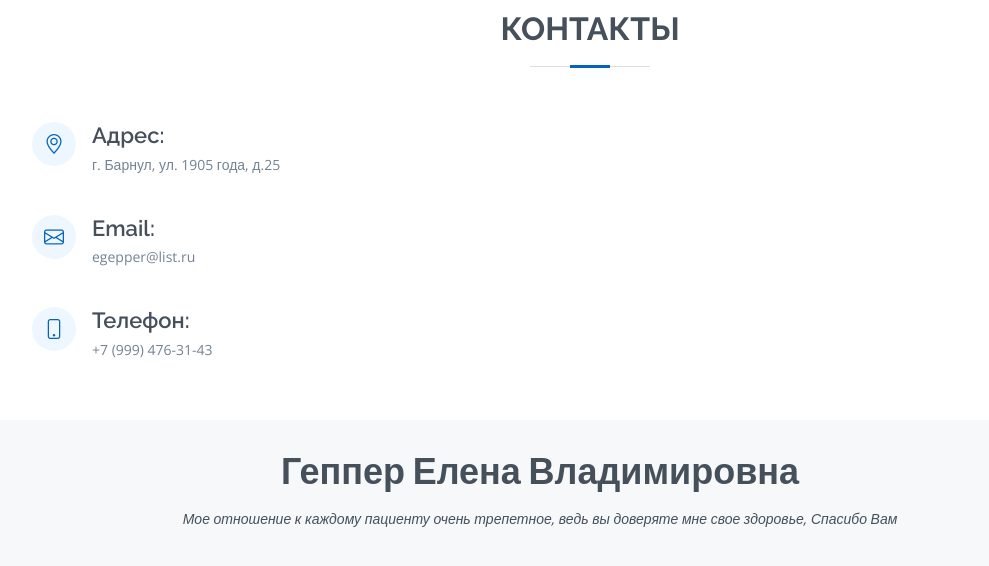
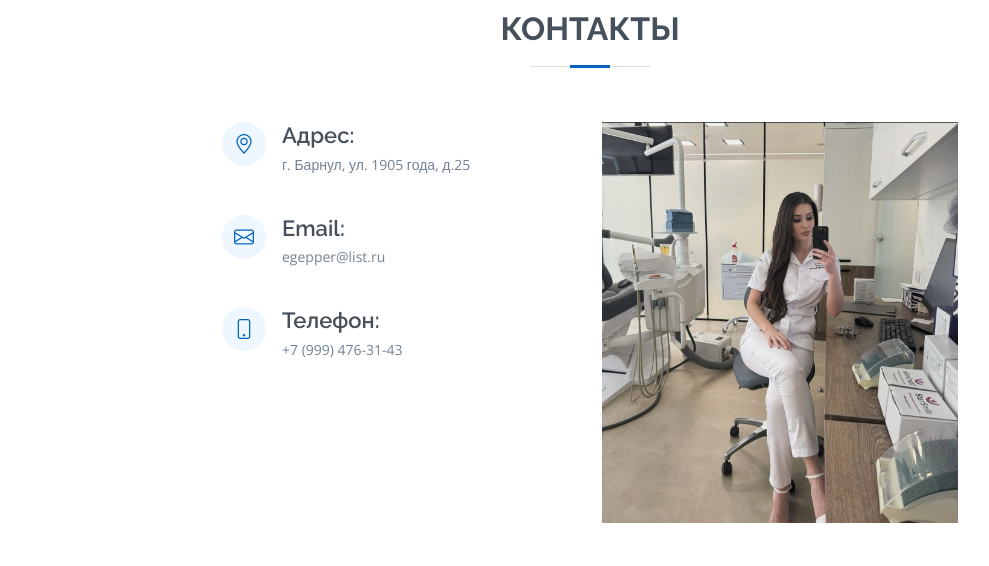
Before and after one commit to KoTKoKoC/GepperEV, a plain HTML site: page index.html in a window 1280 px wide. Shown: the part 7180-7746 px from the top of the page, without its empty margins (100-1089 px from the left). Drawn offline with nearby package versions, Linux system fonts and the light colour scheme.

Commit message:
Update index.html

```diff
--- a/index.html
+++ b/index.html
@@ -583,7 +583,7 @@
           <h2>Контакты</h2>
         </div>
 
-        <div class="row mt-1">
+        <div class="row mt-1" style="justify-content: center;">
 
           <div class="col-lg-4">
             <div class="info">
@@ -608,8 +608,10 @@
             </div>
 
           </div>
+          <div class="col-lg-4">
+            <img src="assets/img/profile-img.jpg" class="img-fluid" alt="">
+          </div>
         </div>
-
       </div>
     </section><!-- End Contact Section -->
 
```
